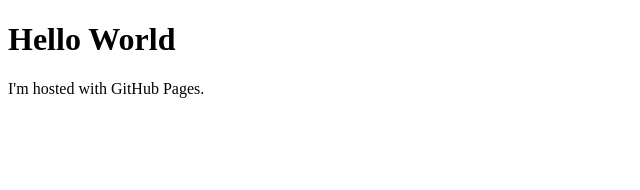
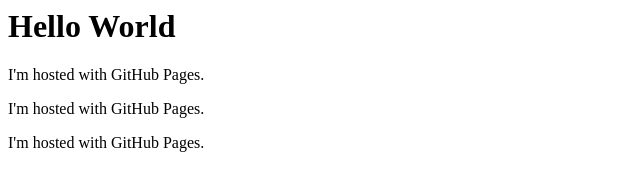
Before and after one commit to blaketech867/blaketech, a plain HTML site: page index.html in a window 1280 px wide. Shown: the whole page, without its empty margins (0-640 px from the left). Drawn offline with Linux system fonts and the light colour scheme.

Commit message:
Update index.html

```diff
--- a/index.html
+++ b/index.html
@@ -1,7 +1,13 @@
-<!DOCTYPE html>
-<html>
+<html lang="en">
+<head>
+    <meta charset="utf-8">
+    <meta name="viewport" content="width=device-width, intial scale=1.0">
+    <title>Document</title>
+</head>
 <body>
-<h1>Hello World</h1>
-<p>I'm hosted with GitHub Pages.</p>
+    <h1>Hello World</h1>
+    <p>I'm hosted with GitHub Pages.</p>
+    <p>I'm hosted with GitHub Pages.</p>
+    <p>I'm hosted with GitHub Pages.</p>
 </body>
 </html>
```
